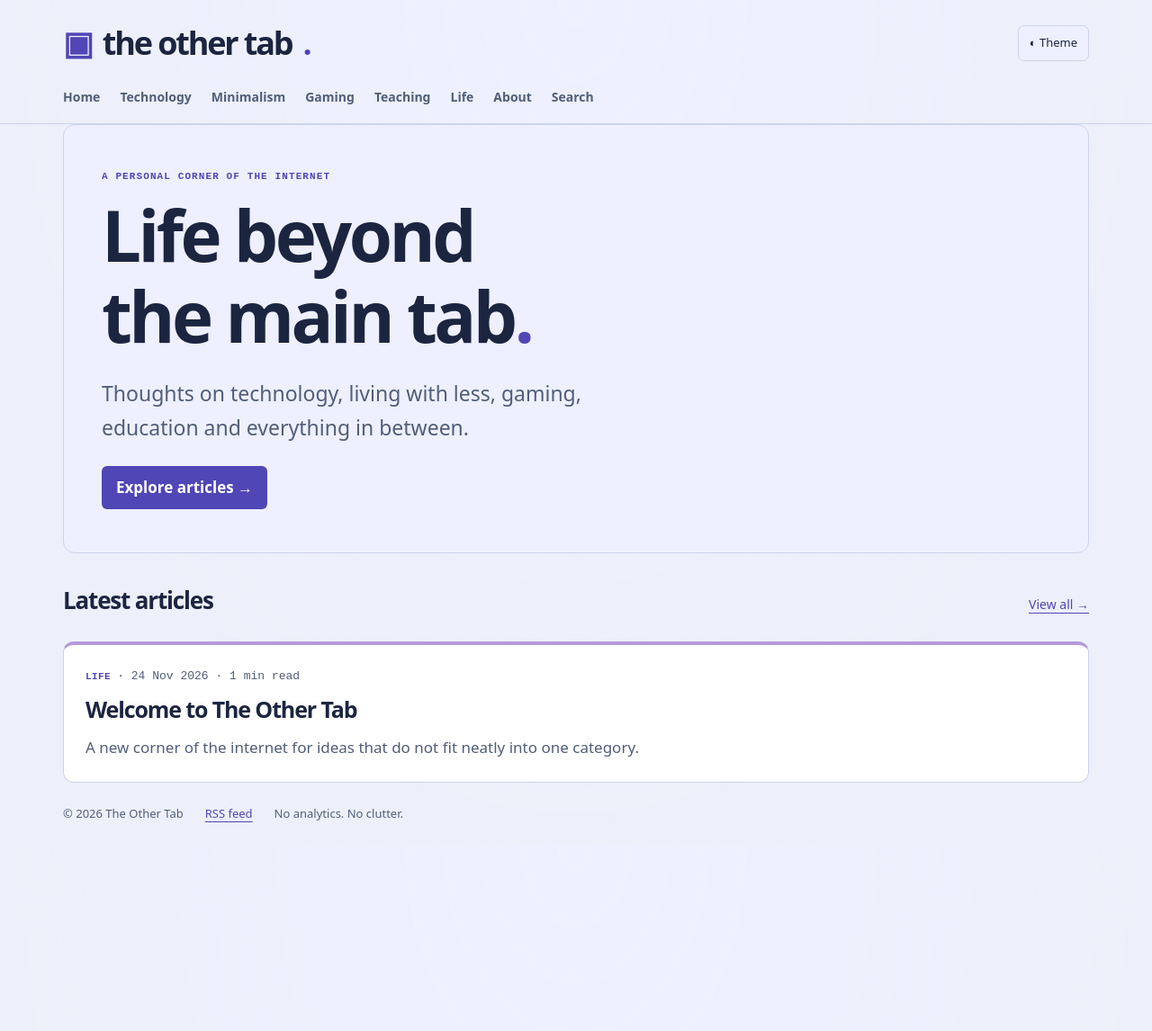
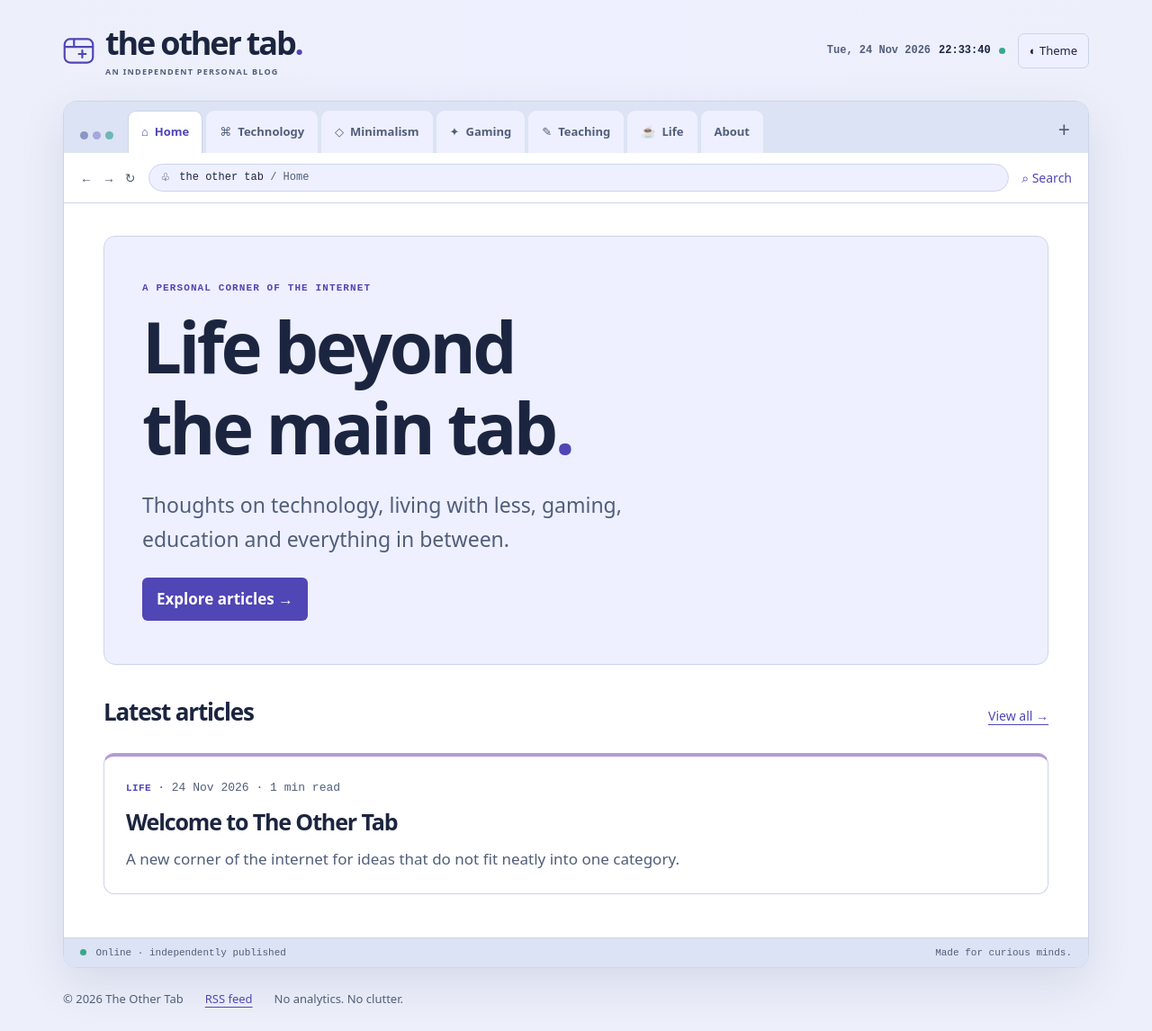
Before and after one commit to jrewillis-bit/theothertab, a Jekyll site: the page built from index.html, in a window 1280 px wide. Shown: the whole page at 90% size. Built offline with Jekyll 4.4.1, drawn with Linux system fonts in a browser that asks for light colours; before the commit the page ends 940 px from its top, so only the background shows below that.

Commit message:
Apply cool-toned browser theme and live UK clock

```diff
--- a/_layouts/default.html
+++ b/_layouts/default.html
@@ -1,4 +1,14 @@
 <!doctype html>
 <html lang="en-GB"><head><meta charset="utf-8"><meta name="viewport" content="width=device-width,initial-scale=1">{% seo %}{% feed_meta %}<link rel="icon" href="{{ '/assets/icon.svg' | relative_url }}" type="image/svg+xml"><link rel="stylesheet" href="{{ '/assets/style.css' | relative_url }}"><script>try{let t=localStorage.getItem('theme');if(t)document.documentElement.dataset.theme=t}catch(e){}</script></head>
-<body><a class="skip" href="#main">Skip to content</a><header><div class="wrap"><div class="top"><a class="brand" href="{{ '/' | relative_url }}"><span class="logo" aria-hidden="true">▣</span> the other tab<span class="accent">.</span></a><button id="theme" type="button" aria-label="Change colour theme">◐ Theme</button></div><nav aria-label="Main navigation"><a href="{{ '/' | relative_url }}">Home</a>{% assign cats = 'Technology,Minimalism,Gaming,Teaching,Life' | split: ',' %}{% for c in cats %}<a href="{{ '/archive/' | relative_url }}?category={{ c | url_encode }}">{{ c }}</a>{% endfor %}<a href="{{ '/about/' | relative_url }}">About</a><a href="{{ '/archive/' | relative_url }}">Search</a></nav></div></header>
-<main id="main" class="wrap">{{ content }}</main><footer class="wrap"><span>© {{ site.time | date: '%Y' }} The Other Tab</span><a href="{{ '/feed.xml' | relative_url }}">RSS feed</a><span>No analytics. No clutter.</span></footer><script>document.getElementById('theme').addEventListener('click',()=>{const d=document.documentElement;const dark=d.dataset.theme?d.dataset.theme==='dark':matchMedia('(prefers-color-scheme: dark)').matches;d.dataset.theme=dark?'light':'dark';try{localStorage.setItem('theme',d.dataset.theme)}catch(e){}});</script></body></html>
+<body><a class="skip" href="#main">Skip to content</a><header class="masthead"><div class="wrap top"><a class="brand" href="{{ '/' | relative_url }}"><svg width="35" height="35" viewBox="0 0 40 40" fill="none" aria-hidden="true"><rect x="2" y="5" width="36" height="30" rx="7" stroke="currentColor" stroke-width="2.5"/><path d="M2 15h36M14 5v10" stroke="currentColor" stroke-width="2.5"/><path d="M20 24h9m-4.5-4.5v9" stroke="currentColor" stroke-width="2.5" stroke-linecap="round"/></svg><span>the other tab<span class="accent">.</span><small>AN INDEPENDENT PERSONAL BLOG</small></span></a><div class="top-right"><div class="clock" title="UK date and time"><span id="live-date">UK date</span><time id="live-time">UK time</time><span class="live-dot" aria-hidden="true"></span></div><button id="theme" type="button" aria-label="Change colour theme">◐ <span>Theme</span></button></div></div></header>
+<div class="wrap browser-wrap"><div class="browser"><div class="tabstrip"><div class="window-dots" aria-hidden="true"><i></i><i></i><i></i></div><nav aria-label="Main navigation"><a data-tab="home" href="{{ '/' | relative_url }}"><span aria-hidden="true">⌂</span> Home</a>{% assign cats = 'Technology,Minimalism,Gaming,Teaching,Life' | split: ',' %}{% assign icons = '⌘,◇,✦,✎,☕' | split: ',' %}{% for c in cats %}<a data-tab="{{ c | downcase }}" href="{{ '/archive/' | relative_url }}?category={{ c | url_encode }}"><span aria-hidden="true">{{ icons[forloop.index0] }}</span> {{ c }}</a>{% endfor %}<a data-tab="about" href="{{ '/about/' | relative_url }}">About</a></nav><a class="new-tab" href="{{ '/archive/' | relative_url }}" aria-label="Browse all articles">+</a></div>
+<div class="toolbar"><span class="browser-controls" aria-hidden="true">← &nbsp; → &nbsp; ↻</span><div class="address"><span aria-hidden="true">♧</span><span>the other tab <span class="path">/ {{ page.title | default: 'Home' | escape }}</span></span></div><a class="search-link" href="{{ '/archive/' | relative_url }}" aria-label="Search articles">⌕ <span>Search</span></a></div>
+<main id="main" class="content">{{ content }}</main><div class="statusbar"><span><i class="status-dot"></i> Online · independently published</span><span>Made for curious minds.</span></div></div></div>
+<footer class="wrap"><span>© {{ site.time | date: '%Y' }} The Other Tab</span><a href="{{ '/feed.xml' | relative_url }}">RSS feed</a><span>No analytics. No clutter.</span></footer>
+<script>
+const dateFormat=new Intl.DateTimeFormat('en-GB',{timeZone:'Europe/London',weekday:'short',day:'numeric',month:'short',year:'numeric'});
+const timeFormat=new Intl.DateTimeFormat('en-GB',{timeZone:'Europe/London',hour:'2-digit',minute:'2-digit',second:'2-digit',hourCycle:'h23'});
+function tick(){const now=new Date();document.getElementById('live-date').textContent=dateFormat.format(now);const t=document.getElementById('live-time');t.textContent=timeFormat.format(now);t.dateTime=now.toISOString()}tick();setInterval(tick,1000);
+const params=new URLSearchParams(location.search),base={{ site.baseurl | jsonify }},path=location.pathname.replace(/\/$/,'');let active=params.get('category')?.toLowerCase()|| (path===base.replace(/\/$/,'')?'home':path===base+'/about'?'about':{{ page.category | default: '' | downcase | jsonify }});function markTab(value){document.querySelectorAll('[data-tab]').forEach(a=>{if(a.dataset.tab===value){a.classList.add('active');a.setAttribute('aria-current','page')}else{a.classList.remove('active');a.removeAttribute('aria-current')}})}markTab(active);const categorySelect=document.getElementById('cat');if(categorySelect){categorySelect.addEventListener('change',()=>markTab(categorySelect.value.toLowerCase()));document.getElementById('clear')?.addEventListener('click',()=>markTab(''))}
+document.getElementById('theme').addEventListener('click',()=>{const d=document.documentElement;const dark=d.dataset.theme?d.dataset.theme==='dark':matchMedia('(prefers-color-scheme: dark)').matches;d.dataset.theme=dark?'light':'dark';try{localStorage.setItem('theme',d.dataset.theme)}catch(e){}});
+</script></body></html>
```
